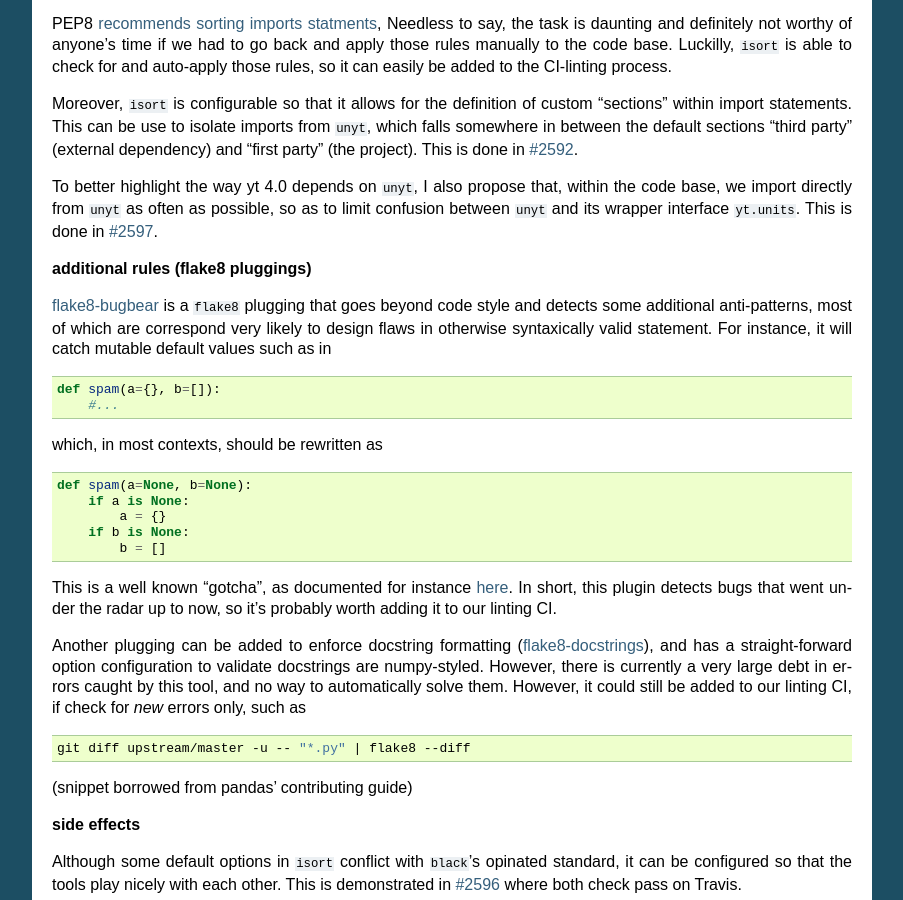
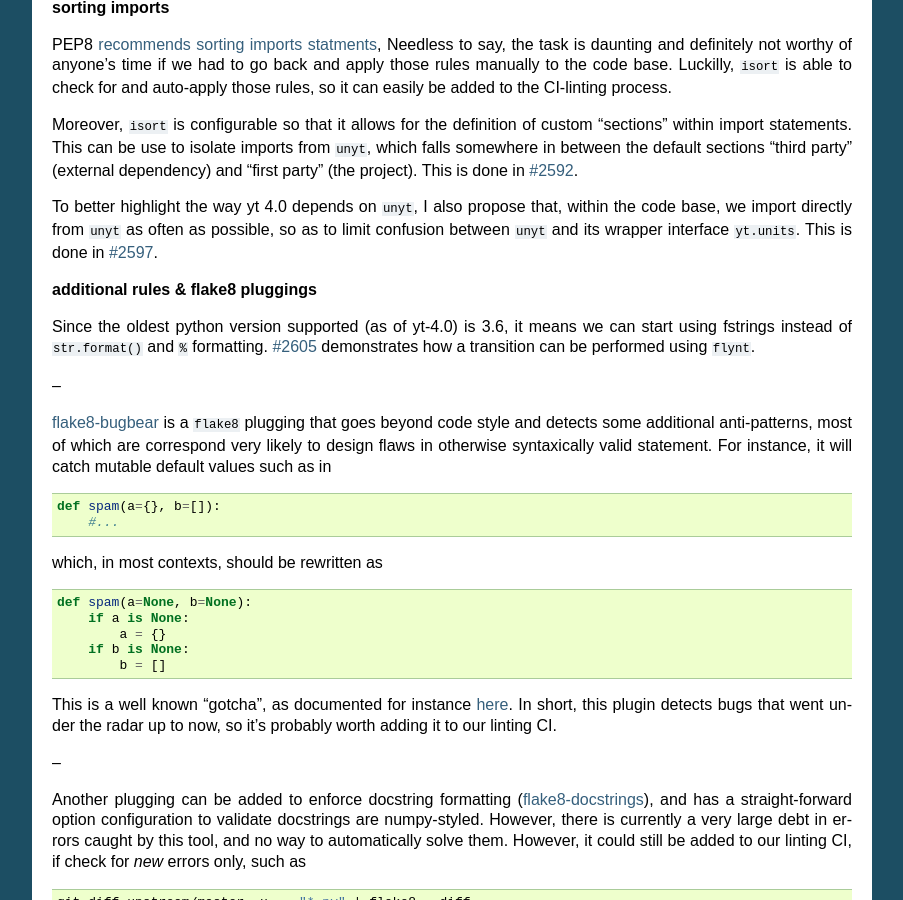
Before and after one commit to yt-project/ytep, a Sphinx documentation site: the page built from source/YTEPs/YTEP-0037.rst, in a window 1280 px wide and 900 px high, scrolled down 2055 px. Shown: the whole window, without its empty margins (198-1101 px from the left). Built offline with Sphinx 7.4.7, drawn with Linux system fonts in a browser that asks for light colours; formulas are drawn with MathJax 3; some of the changed text lies outside the part shown.

Commit message:
add subsection for flynt

```diff
--- a/source/YTEPs/YTEP-0037.rst
+++ b/source/YTEPs/YTEP-0037.rst
@@ -25,6 +25,7 @@ The following PR corpus demonstrates the feasibility of the proposal
   * redirect internal imports from the wrapper module ``yt.units`` to ``unyt`` (`#2597 <https://github.com/yt-project/yt/pull/2597>`_)
   * add a ``pyproject.toml`` file (`#2598 <https://github.com/yt-project/yt/pull/2598>`_)
   * add a precommit hook configuration file (`#2600 <https://github.com/yt-project/yt/pull/2600>`_)
+  * apply fstrings everywhere (`#2605 <https://github.com/yt-project/yt/pull/2605>`_)
 
 Detailed Description
 --------------------
@@ -105,7 +106,14 @@ confusion between ``unyt`` and its wrapper interface ``yt.units``. This is done
 `#2597 <https://github.com/yt-project/yt/pull/2597>`_.
 
 .. _additional rules:
-**additional rules (flake8 pluggings)**
+**additional rules & flake8 pluggings**
+
+Since the oldest python version supported (as of yt-4.0) is 3.6, it means we can start
+using fstrings instead of ``str.format()`` and ``%`` formatting.
+`#2605 <https://github.com/yt-project/yt/pull/2605>`_ demonstrates how a transition can
+be performed using ``flynt``.
+
+--
 
 `flake8-bugbear <https://github.com/PyCQA/flake8-bugbear>`_ is a ``flake8`` plugging
 that goes beyond code style and detects some additional anti-patterns, most of which are
@@ -132,6 +140,7 @@ This is a well known "gotcha", as documented for instance
 In short, this plugin detects bugs that went under the radar up to now, so it's
 probably worth adding it to our linting CI.
 
+--
 
 Another plugging can be added to enforce docstring formatting
 (`flake8-docstrings <https://github.com/PyCQA/flake8-docstrings>`_), and has a
@@ -145,6 +154,7 @@ for *new* errors only, such as
     git diff upstream/master -u -- "*.py" | flake8 --diff
 
 (snippet borrowed from pandas' contributing guide)
+
 
 
 **side effects**
```
